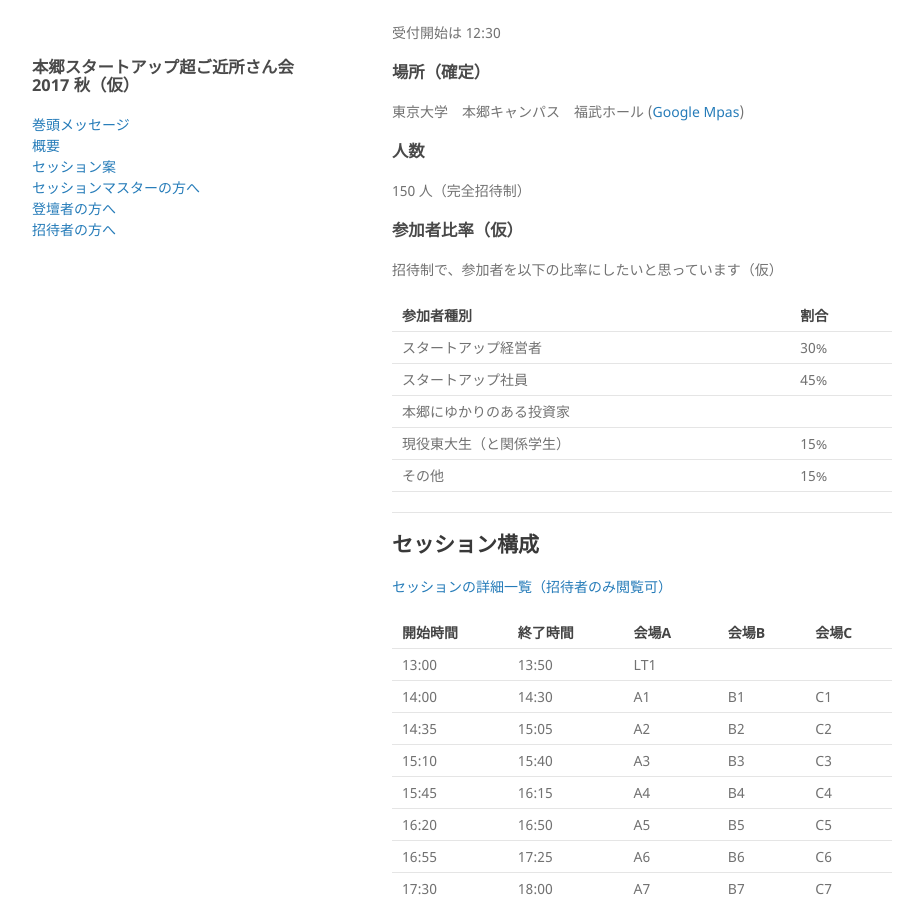
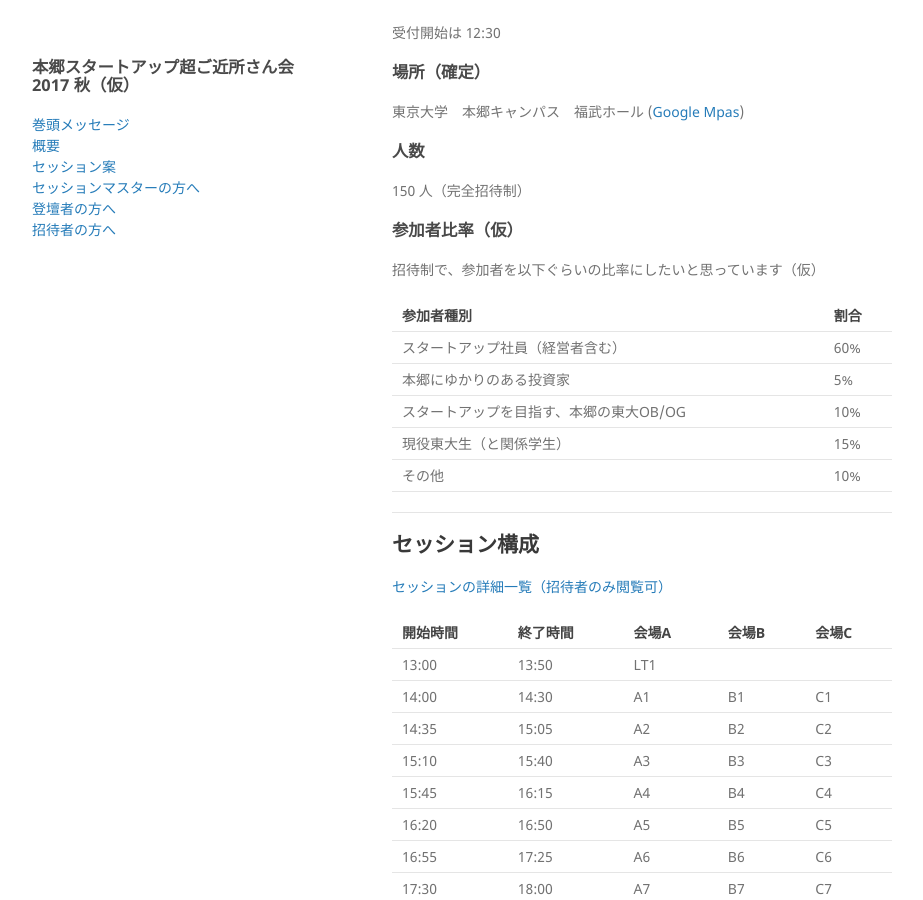
Before and after one commit to hongotechstartup/hongotechstartup.github.io, a Jekyll site: the page built from index.md, in a window 1280 px wide and 900 px high, scrolled down 1453 px. Shown: the whole window, without its empty margins (178-1101 px from the left). Built offline with Jekyll 4.4.1, drawn with Linux system fonts in a browser that asks for light colours; our own code applies the rules of GitHub Pages for plain Markdown files.

```diff
--- a/index.md
+++ b/index.md
@@ -61,15 +61,15 @@
 
 ### 参加者比率（仮）
 
-招待制で、参加者を以下の比率にしたいと思っています（仮）
+招待制で、参加者を以下ぐらいの比率にしたいと思っています（仮）
 
 |  参加者種別 | 割合 |
 |  ------ | ------ |
-|  スタートアップ経営者 | 30% |
-|  スタートアップ社員 | 45% |
-|  本郷にゆかりのある投資家 |  |
+|  スタートアップ社員（経営者含む） | 60% |
+|  本郷にゆかりのある投資家 | 5% |
+|  スタートアップを目指す、本郷の東大OB/OG | 10% |
 |  現役東大生（と関係学生） | 15% |
-|  その他 | 15% |
+|  その他 | 10% |
 
 ----
 
```
Also changed, not shown: other parts of index.md (+1 -0 lines).
